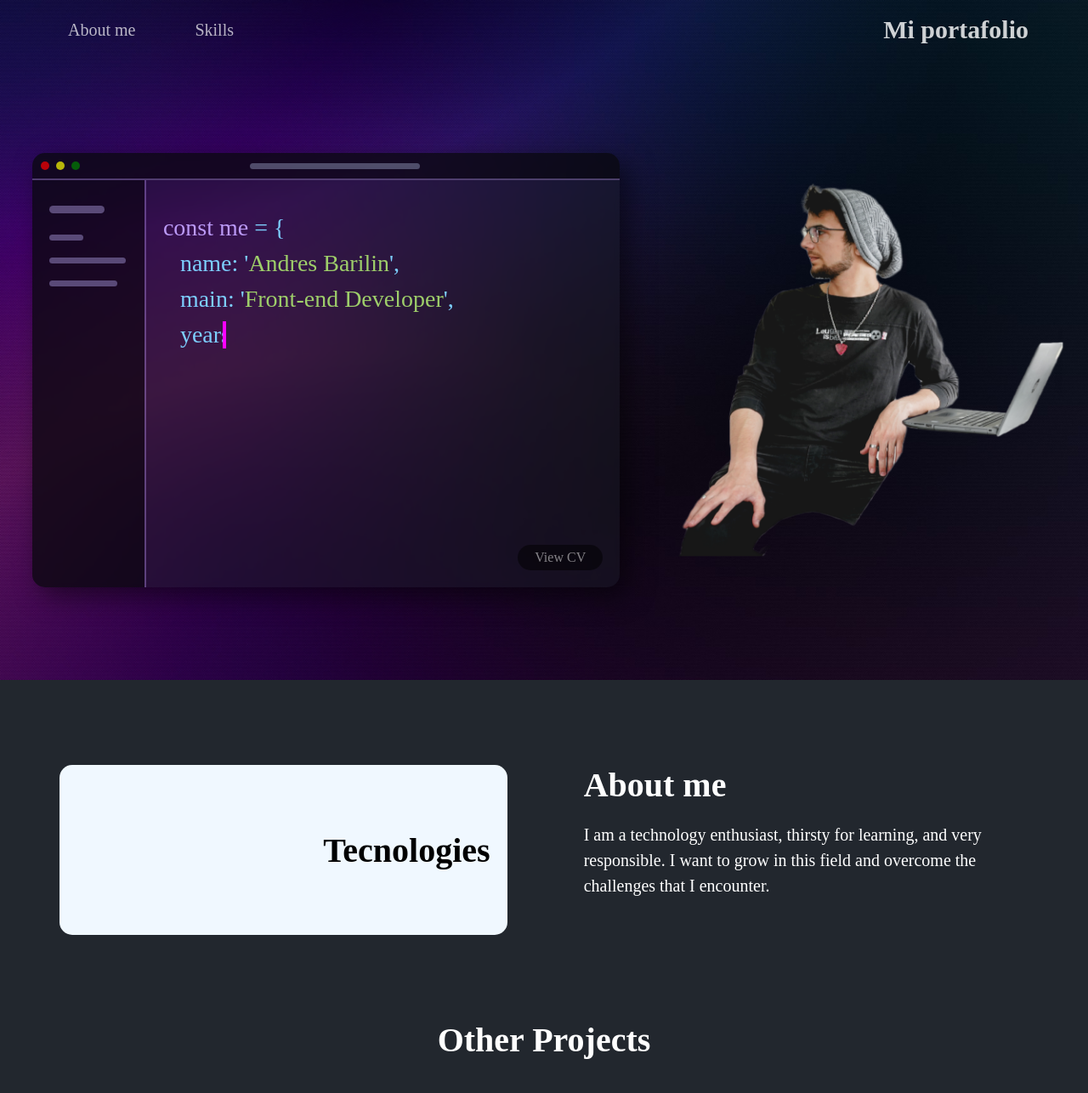
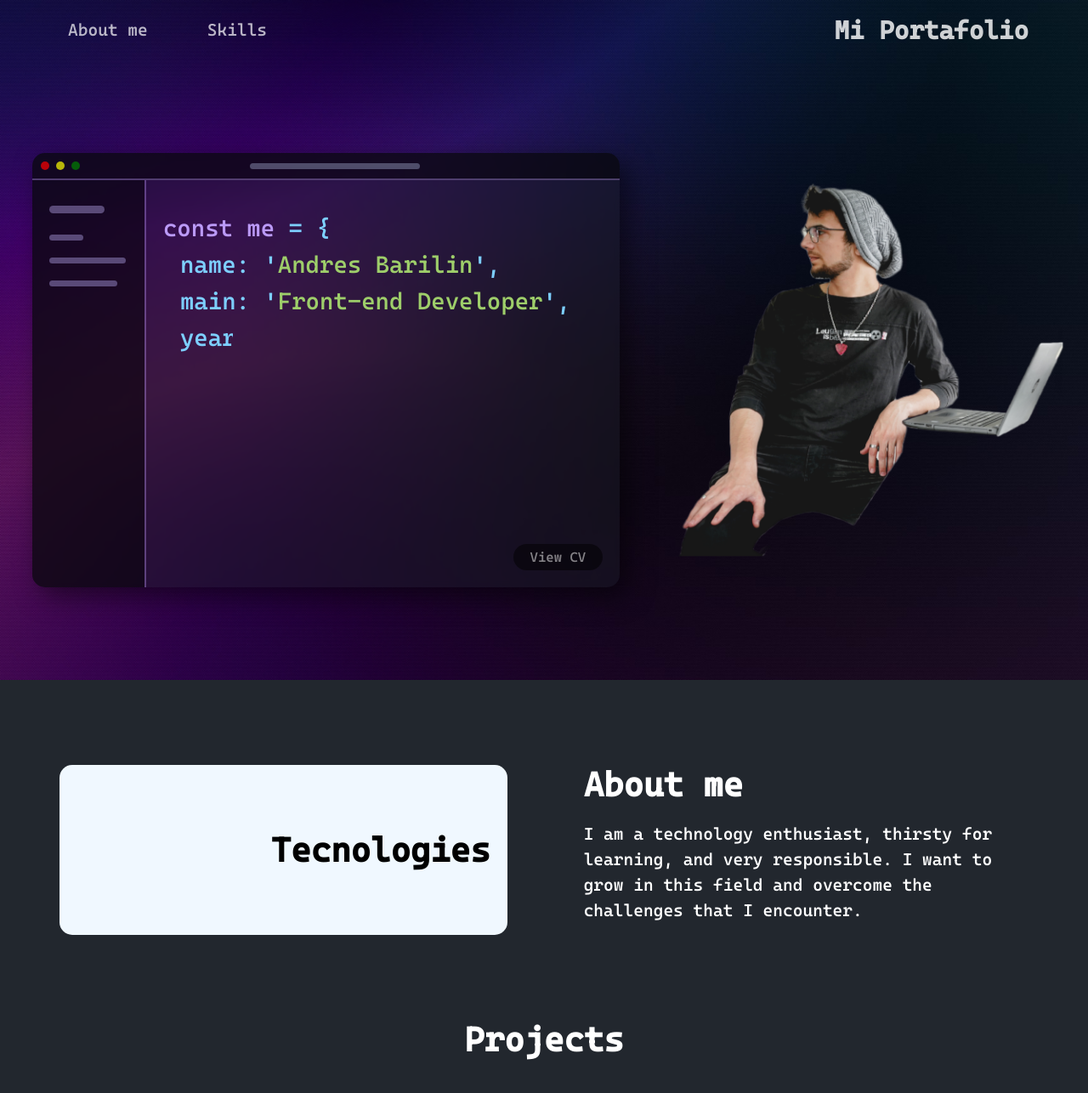
Before and after one commit to VAB-8350/portafolio, a Next.js app: page / in a window 1280 px wide. Shown: the top 1286 px of the page at 85% size. Built offline with nearby package versions, Linux system fonts and the light colour scheme.

Commit message:
Fix animations

```diff
--- a/src/components/Visual.tsx
+++ b/src/components/Visual.tsx
@@ -1,5 +1,5 @@
 // External modules
-import React, { useEffect, useState } from 'react'
+import React, { useEffect, useState, useRef} from 'react'
 import VanillaTilt from 'vanilla-tilt'
 import Link from 'next/link'
 
@@ -7,6 +7,9 @@ import Link from 'next/link'
 import Style from '@styles/visual.module.scss'
 
 export default function Visual() {
+
+  // Ref
+  const code = useRef(null)
 
   // Local state
   const [age, setAge] = useState(0)
@@ -24,8 +27,11 @@ export default function Visual() {
     })
 
     setAge(edad)
+  }, [])
+
+  useEffect(() => {
     cleanAnimations()
-  }, [])
+  }, [code])
 
   // Methods
   const cleanAnimations = () => {
@@ -75,7 +81,7 @@ export default function Visual() {
         </section>
 
         <section className={Style.visualContent}>
-          <p>
+          <p ref={code}>
             <span className={`${Style.typing1} ${Style.typing}`} id='typing1'>
               const me <span className={Style.var}> = {'{'}</span> <br/>
             </span>
--- a/src/pages/index.tsx
+++ b/src/pages/index.tsx
@@ -7,7 +7,6 @@ import profilePic from 'public/images/me.png'
 
 // Components
 import Visual from '@components/Visual'
-import { ST } from 'next/dist/shared/lib/utils'
 
 export default function Home() {
 
@@ -21,7 +20,7 @@ export default function Home() {
             <span>Skills</span>
           </div>
 
-          <h2>Mi portafolio</h2>
+          <h2>Mi Portafolio</h2>
         </nav>
 
         <div className={Style.body}>
@@ -52,7 +51,7 @@ export default function Home() {
         </section>
 
         <section className={Style['other-projects']}>
-          <h2>Other Projects</h2>
+          <h2>Projects</h2>
         </section>
 
       </div>
--- a/src/styles/fonts/_fonts.scss
+++ b/src/styles/fonts/_fonts.scss
@@ -1,5 +1,5 @@
 @font-face {
-  font-family: 'code';
-  src: url('./RobotoMono-VariableFont_wght.ttf');
+  font-family: 'Cascadia Code';
+  src: url('./CascadiaCode.ttf');
   font-weight: 500;
 }
--- a/src/styles/styles.module.scss
+++ b/src/styles/styles.module.scss
@@ -17,7 +17,7 @@
 
     h2 {
       color: rgba(255, 255, 255, 0.808);
-      font-family: cascadia code;
+      font-family: Cascadia Code;
       font-size: 3rem;
     }
 
@@ -29,7 +29,7 @@
 
       span {
         color: rgba(255, 255, 255, 0.7);
-        font-family: cascadia code;
+        font-family: Cascadia Code;
         padding: 10px;
         border-radius: 10px;
         font-size: 2rem;
@@ -120,7 +120,7 @@
 
       h2 {
         font-size: 4rem;
-        font-family: cascadia code;
+        font-family: Cascadia Code;
         display: inline;
         text-align: end;
       }
@@ -132,13 +132,13 @@
         margin-bottom: 20px;
         color: #fff;
         font-size: 4rem;
-        font-family: cascadia code;
+        font-family: Cascadia Code;
       }
 
       p {
         color: #fff;
         font-size: 2rem;
-        font-family: cascadia code;
+        font-family: Cascadia Code;
         line-height: 30px;
       }
     }
@@ -154,7 +154,7 @@
       text-align: center;
       color: #fff;
       font-size: 4rem;
-      font-family: cascadia code;
+      font-family: Cascadia Code;
     }
   }
 }
--- a/src/styles/visual.module.scss
+++ b/src/styles/visual.module.scss
@@ -111,7 +111,7 @@
         p {
           font-size: 2.8rem;
           color: #bb9af7;
-          font-family: cascadia code;
+          font-family: Cascadia Code;
 
           @media (max-width: 700px) {
             font-size: 1.5rem;
@@ -145,7 +145,7 @@
           .typing {
             display: block;
             white-space: nowrap;
-            border-right: 4px solid transparent;
+            border-right: 4px solid magenta;
             overflow: hidden;
             visibility: hidden;
           }
@@ -184,32 +184,32 @@
           }
 
           @keyframes typing1 {
-            0% { width: 0; visibility: visible;}
-            100% { width: 12ch;}
+            0% { width: 0; visibility: visible; }
+            100% { width: 12ch; }
           }
 
           @keyframes typing2 {
-            0% { width: 0; visibility: visible;}
+            0% { width: 0; visibility: visible; }
             100% { width: 24ch }
           }
 
           @keyframes typing3 {
-            0% { width: 0; visibility: visible;}
+            0% { width: 0; visibility: visible; }
             100% { width: 29ch }
           }
 
           @keyframes typing4 {
-            0% { width: 0; visibility: visible;}
+            0% { width: 0; visibility: visible; }
             100% { width: 10ch }
           }
 
           @keyframes typing5 {
-            0% { width: 0; visibility: visible;}
+            0% { width: 0; visibility: visible; }
             100% { width: 2ch }
           }
 
           @keyframes blink {
-            50% {border-color: magenta}
+            50% {border-color: transparent }
           }
         }
 
@@ -221,7 +221,7 @@
           background-color: rgba(0, 0, 0, 0.5);
           color: rgba(255, 255, 255, 0.5);
           text-decoration: none;
-          font-family: cascadia code;
+          font-family: Cascadia Code;
           font-size: 1.6rem;
           cursor: pointer;
           border: none;
```
Also changed, not shown: src/styles/fonts/CascadiaCode.ttf (added), src/styles/fonts/RobotoMono-VariableFont_wght.ttf (deleted).
